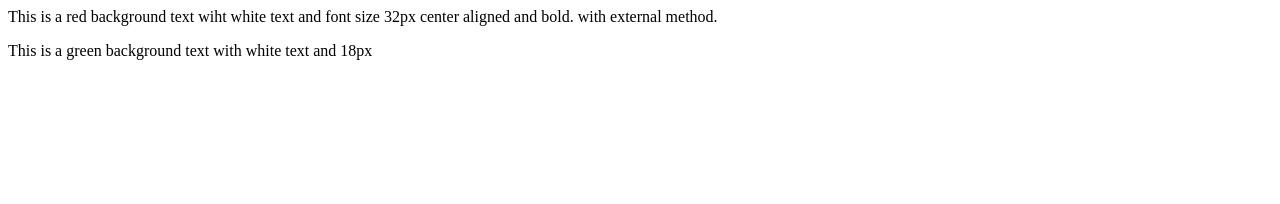
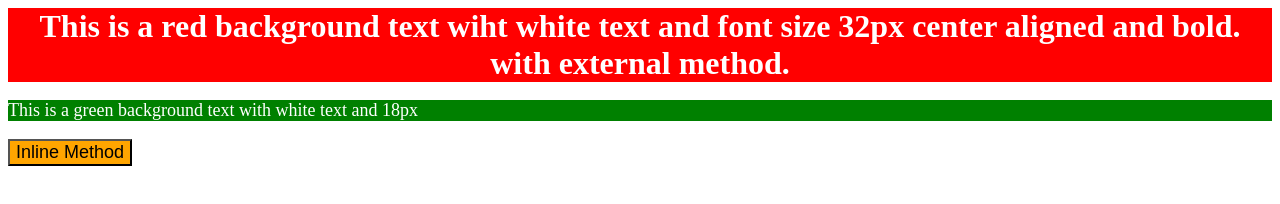
Before and after one commit to Jbdpalle/css-foundations, a plain HTML site: page css_exercises/01-css-methods/index.html in a window 1280 px wide. Drawn offline with Linux system fonts and the light colour scheme.

Commit message:
index.html styles.css

```diff
--- a/css_exercises/01-css-methods/index.html
+++ b/css_exercises/01-css-methods/index.html
@@ -4,12 +4,24 @@
     <meta charset="UTF-8">
     <meta name="viewport" content="width=device-width, initial-scale=1.0">
     <title>Document</title>
+    <link rel="stylesheet" href="styles.css">
 </head>
+<style>
+    p {
+        background-color: green;
+        color: white;
+        font-size: 18px;
+
+    }
+</style>
 <body>
 
     <div>This is a red background text wiht white text and font size 32px
         center aligned and bold. with external method.</div>
 
     <p> This is a green background text with white text and 18px</p>
+
+    <button type="button" style="background-color: orange; font-size: 18px;">Inline Method</button>
+
 </body>
 </html>
--- /dev/null
+++ b/css_exercises/01-css-methods/styles.css
@@ -0,0 +1,7 @@
+div {
+    background-color: Red;
+    color: white;
+    font-size: 32px;
+    text-align: center;
+    font-weight: bold;
+}
```
